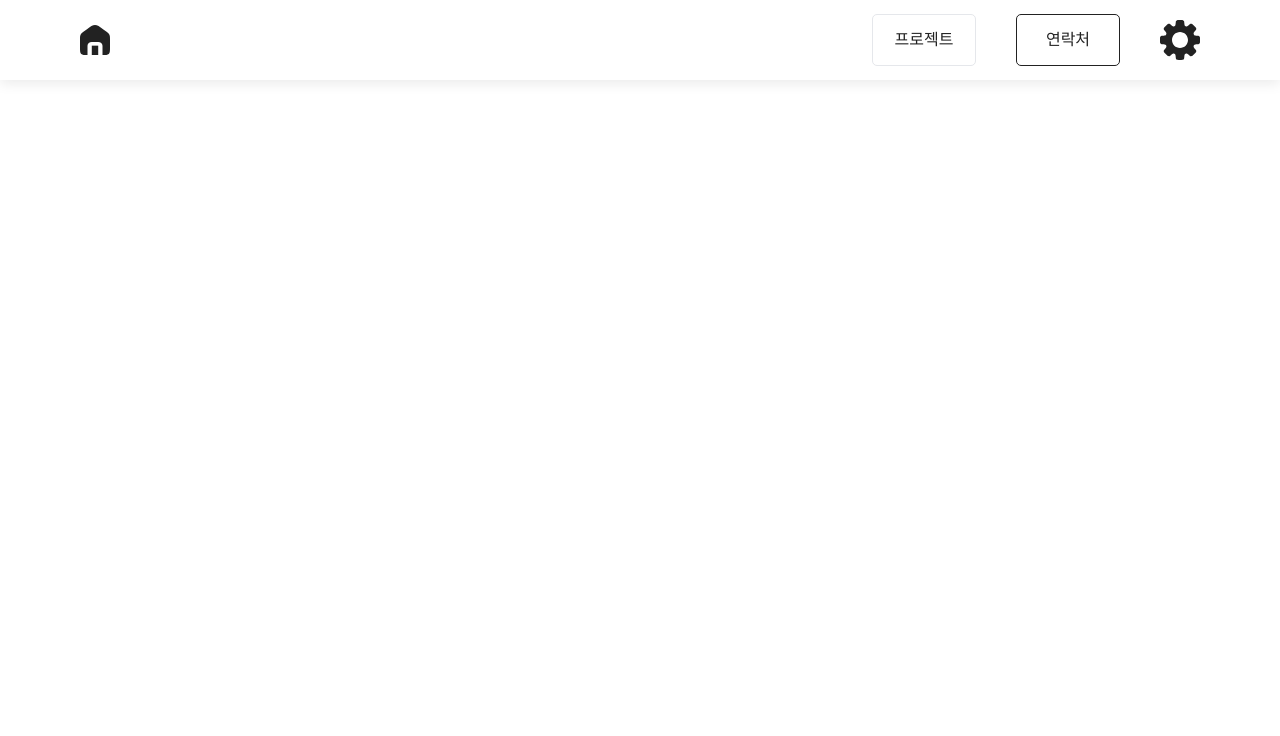
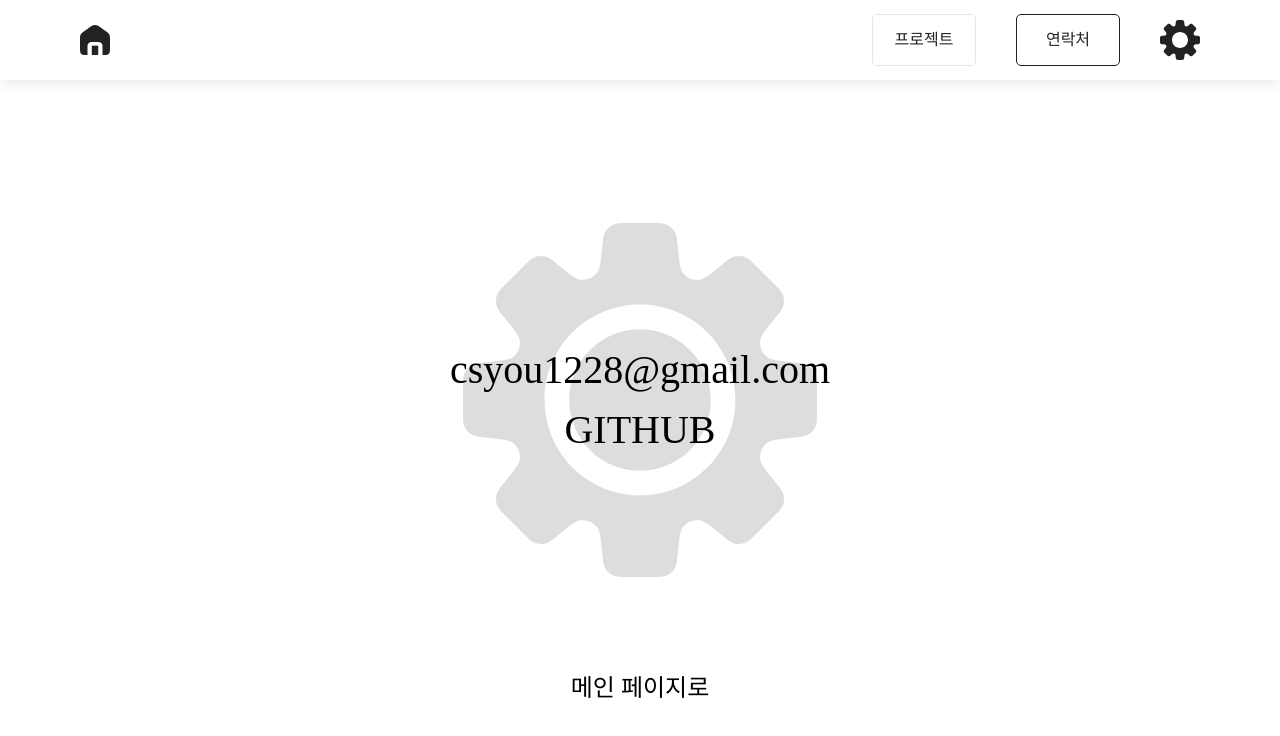
Before and after one commit to User850413/my-Page, a React (Vite) app: page /contact in a window 1280 px wide. Shown: the top 736 px of the page. Built offline with nearby package versions, Linux system fonts and the light colour scheme.

Commit message:
09/13 :sparkles: : 연락 페이지 구현

```diff
--- a/src/pages/contact/index.tsx
+++ b/src/pages/contact/index.tsx
@@ -1,5 +1,35 @@
+import { useNavigate } from 'react-router-dom';
+
+import ico_wheel from '/assets/icons/ico_wheel.svg';
+import ico_wheel_big from '/assets/icons/ico_wheel_big.svg';
+
 function Contact() {
-  return <div>연락 페이지입니다.</div>;
+  const navigate = useNavigate();
+
+  const onClickGitHub = () => {
+    window.open('https://github.com/User850413', '_blank');
+  };
+
+  return (
+    <>
+      <img src={ico_wheel_big} alt='배경 이미지' className='difference absolute left-1/2 top-1/2 w-[172px] -translate-x-1/2 -translate-y-1/2 desktop:w-[354px]' />
+      <div className='absolute left-1/2 top-1/2 flex -translate-x-1/2 -translate-y-1/2 flex-col items-center text-[25px] desktop:text-[40px]'>
+        <span className='group flex cursor-pointer items-center gap-[10px] text-center'>
+          <img src={ico_wheel} className='hidden w-[24px] group-hover:block desktop:w-[30px]' alt='톱니' />
+          <span> csyou1228@gmail.com</span>
+          <img src={ico_wheel} alt='톱니' className='hidden w-[24px] group-hover:block desktop:w-[30px]' />
+        </span>
+        <span className='group flex cursor-pointer items-center gap-[10px]' onClick={onClickGitHub}>
+          <img src={ico_wheel} alt='톱니' className='hidden w-[24px] group-hover:block desktop:w-[30px]' />
+          <span>GITHUB</span>
+          <img src={ico_wheel} alt='톱니' className='hidden w-[24px] group-hover:block desktop:w-[30px]' />
+        </span>
+      </div>
+      <a className='absolute bottom-[94px] left-1/2 z-10 -translate-x-1/2 transform cursor-pointer text-[18px] font-light hover:underline tablet:text-[24px]' onClick={() => navigate('/')}>
+        메인 페이지로
+      </a>
+    </>
+  );
 }
 
 export default Contact;
```
